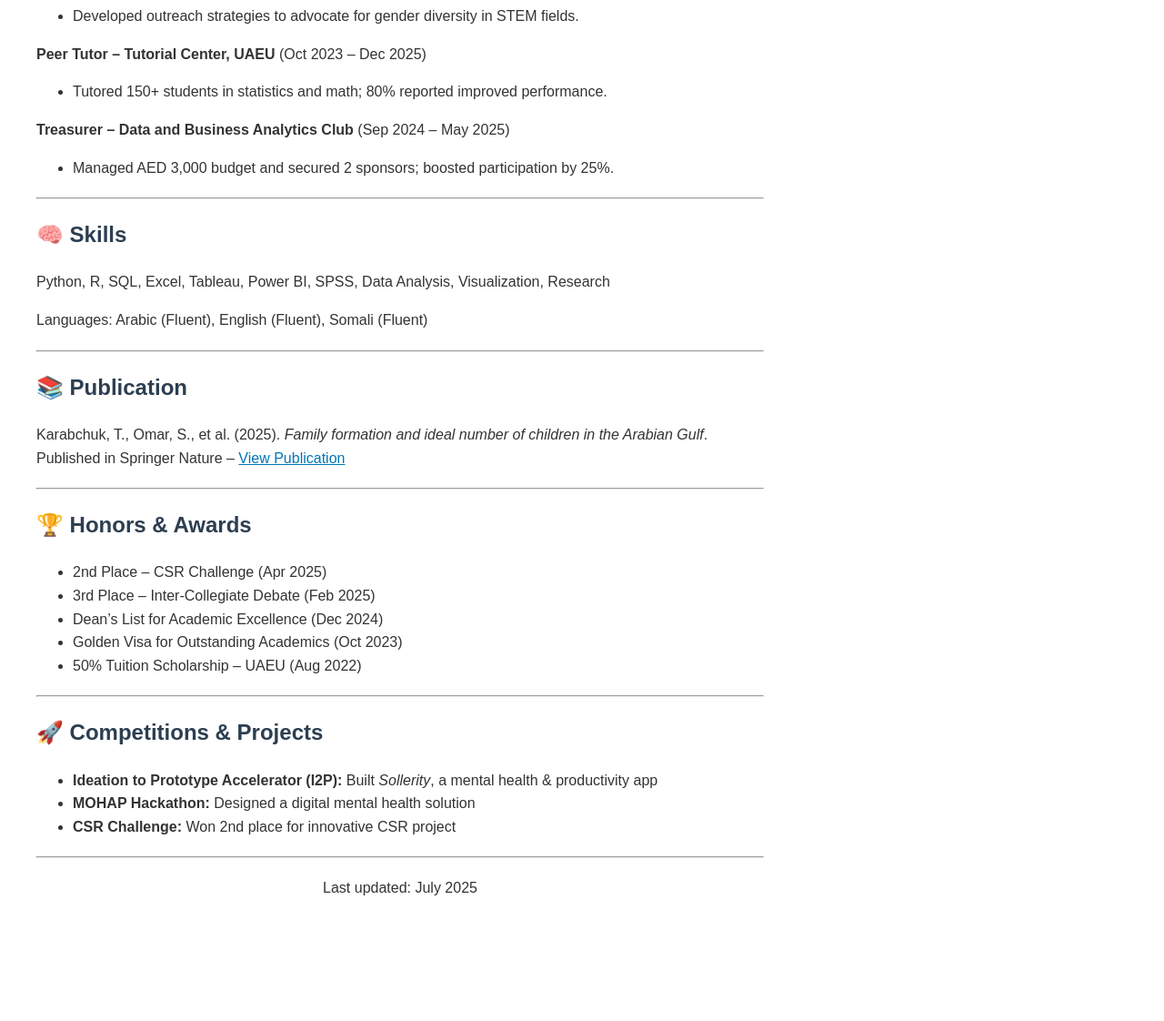
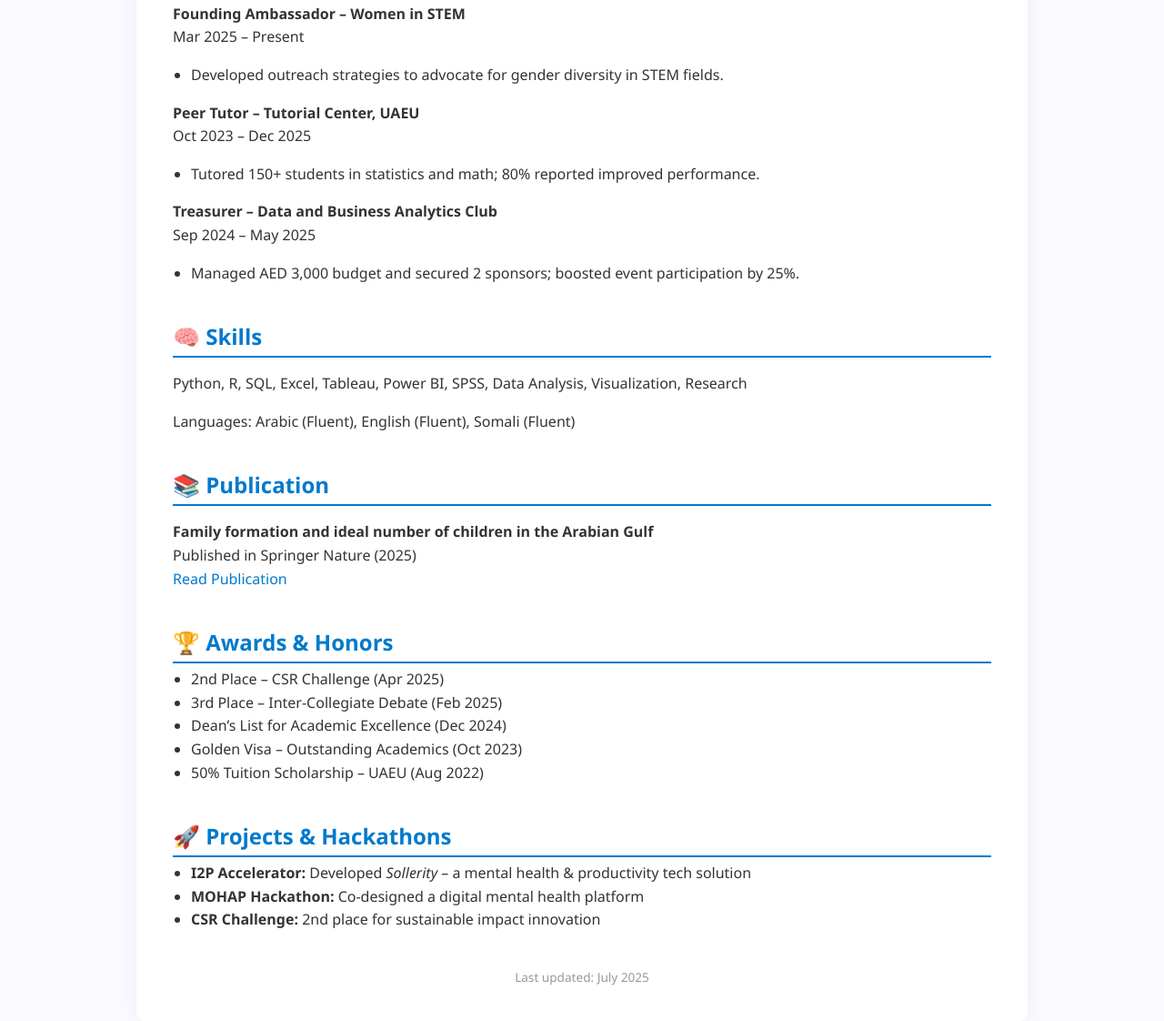
Before and after one commit to SalmaOmar256/CV, a plain HTML site: page index.html in a window 1280 px wide. Shown: the part 452-1574 px from the top of the page at 91% size. Before the commit the page ends 1481 px from the top, so only its background shows below. Drawn offline with Linux system fonts and the light colour scheme.

Commit message:
Update index.html

```diff
--- a/index.html
+++ b/index.html
@@ -5,93 +5,142 @@
   <meta name="viewport" content="width=device-width, initial-scale=1.0"/>
   <title>Salma Omar – CV</title>
   <style>
+    :root {
+      --primary-color: #007acc;
+      --text-color: #333;
+      --bg-color: #f9f9ff;
+    }
     body {
-      font-family: Arial, sans-serif;
+      background-color: var(--bg-color);
+      font-family: 'Segoe UI', Tahoma, Geneva, Verdana, sans-serif;
+      margin: 0;
+      padding: 0;
+      color: var(--text-color);
+    }
+    .container {
+      max-width: 900px;
+      margin: 40px auto;
+      background: #fff;
+      padding: 40px;
+      box-shadow: 0 0 20px rgba(0,0,0,0.05);
+      border-radius: 12px;
+    }
+    h1, h2 {
+      color: var(--primary-color);
+      margin-bottom: 5px;
+    }
+    h2 {
+      border-bottom: 2px solid var(--primary-color);
+      padding-bottom: 5px;
+      margin-top: 40px;
+    }
+    p, li {
       line-height: 1.6;
-      margin: 40px;
-      max-width: 800px;
-      color: #333;
     }
-    h1, h2, h3 {
-      color: #2c3e50;
+    .section {
+      margin-bottom: 20px;
     }
     a {
-      color: #0077b5;
+      color: var(--primary-color);
+      text-decoration: none;
     }
-    hr {
-      margin: 20px 0;
+    a:hover {
+      text-decoration: underline;
+    }
+    .header {
+      text-align: center;
+      margin-bottom: 40px;
+    }
+    .contact a {
+      display: inline-block;
+      margin: 0 10px;
+      font-size: 0.95em;
+    }
+    ul {
+      margin: 0;
+      padding-left: 20px;
+    }
+    .footer {
+      text-align: center;
+      font-size: 0.85em;
+      margin-top: 40px;
+      color: #999;
     }
   </style>
 </head>
 <body>
-
+  <div class="container">
+    <div class="header">
       <h1>Salma Ahmed Omar</h1>
-  <p>
+      <p class="contact">
         📧 <a href="mailto:salmaaomar2022@gmail.com">salmaaomar2022@gmail.com</a> |
         📍 Abu Dhabi, UAE |
-    🔗 <a href="https://www.linkedin.com/in/salmaahmed04/" target="_blank">LinkedIn</a>
+        <a href="https://www.linkedin.com/in/salmaahmed04/" target="_blank">LinkedIn</a>
       </p>
+    </div>
 
-  <hr>
-
+    <div class="section">
       <h2>🎓 Education</h2>
-  <p><strong>Bachelor of Science in Statistics and Data Analytics</strong><br>
+      <p><strong>BSc in Statistics and Data Analytics</strong><br>
       United Arab Emirates University (GPA: 3.90/4.00)<br>
       Aug 2022 – Dec 2025 | Al Ain, UAE</p>
+    </div>
 
-  <hr>
-
+    <div class="section">
       <h2>💼 Work Experience</h2>
-  <p><strong>Founding Ambassador – Women in STEM</strong> (Mar 2025 – Present)</p>
+      <p><strong>Founding Ambassador – Women in STEM</strong><br>
+      Mar 2025 – Present</p>
       <ul>
         <li>Developed outreach strategies to advocate for gender diversity in STEM fields.</li>
       </ul>
-
-  <p><strong>Peer Tutor – Tutorial Center, UAEU</strong> (Oct 2023 – Dec 2025)</p>
+      <p><strong>Peer Tutor – Tutorial Center, UAEU</strong><br>
+      Oct 2023 – Dec 2025</p>
       <ul>
         <li>Tutored 150+ students in statistics and math; 80% reported improved performance.</li>
       </ul>
+      <p><strong>Treasurer – Data and Business Analytics Club</strong><br>
+      Sep 2024 – May 2025</p>
+      <ul>
+        <li>Managed AED 3,000 budget and secured 2 sponsors; boosted event participation by 25%.</li>
+      </ul>
+    </div>
 
-  <p><strong>Treasurer – Data and Business Analytics Club</strong> (Sep 2024 – May 2025)</p>
-  <ul>
-    <li>Managed AED 3,000 budget and secured 2 sponsors; boosted participation by 25%.</li>
-  </ul>
-
-  <hr>
-
+    <div class="section">
       <h2>🧠 Skills</h2>
       <p>Python, R, SQL, Excel, Tableau, Power BI, SPSS, Data Analysis, Visualization, Research</p>
       <p>Languages: Arabic (Fluent), English (Fluent), Somali (Fluent)</p>
+    </div>
 
-  <hr>
+    <div class="section">
+      <h2>📚 Publication</h2>
+      <p><strong>Family formation and ideal number of children in the Arabian Gulf</strong><br>
+      Published in Springer Nature (2025)<br>
+      <a href="https://doi.org/10.1007/978-981-96-3412-5_3" target="_blank">Read Publication</a></p>
+    </div>
 
-  <h2>📚 Publication</h2>
-  <p>Karabchuk, T., Omar, S., et al. (2025). <em>Family formation and ideal number of children in the Arabian Gulf</em>.<br>
-  Published in Springer Nature – <a href="https://doi.org/10.1007/978-981-96-3412-5_3" target="_blank">View Publication</a></p>
-
-  <hr>
-
-  <h2>🏆 Honors & Awards</h2>
+    <div class="section">
+      <h2>🏆 Awards & Honors</h2>
       <ul>
         <li>2nd Place – CSR Challenge (Apr 2025)</li>
         <li>3rd Place – Inter-Collegiate Debate (Feb 2025)</li>
         <li>Dean’s List for Academic Excellence (Dec 2024)</li>
-    <li>Golden Visa for Outstanding Academics (Oct 2023)</li>
+        <li>Golden Visa – Outstanding Academics (Oct 2023)</li>
         <li>50% Tuition Scholarship – UAEU (Aug 2022)</li>
       </ul>
+    </div>
 
-  <hr>
+    <div class="section">
+      <h2>🚀 Projects & Hackathons</h2>
+      <ul>
+        <li><strong>I2P Accelerator:</strong> Developed <em>Sollerity</em> – a mental health & productivity tech solution</li>
+        <li><strong>MOHAP Hackathon:</strong> Co-designed a digital mental health platform</li>
+        <li><strong>CSR Challenge:</strong> 2nd place for sustainable impact innovation</li>
+      </ul>
+    </div>
 
-  <h2>🚀 Competitions & Projects</h2>
-  <ul>
-    <li><strong>Ideation to Prototype Accelerator (I2P):</strong> Built <em>Sollerity</em>, a mental health & productivity app</li>
-    <li><strong>MOHAP Hackathon:</strong> Designed a digital mental health solution</li>
-    <li><strong>CSR Challenge:</strong> Won 2nd place for innovative CSR project</li>
-  </ul>
-
-  <hr>
-
-  <p style="text-align: center;">Last updated: July 2025</p>
-
+    <div class="footer">
+      Last updated: July 2025
+    </div>
+  </div>
 </body>
 </html>
```
Lines whose indentation alone changed are shown as unchanged.
